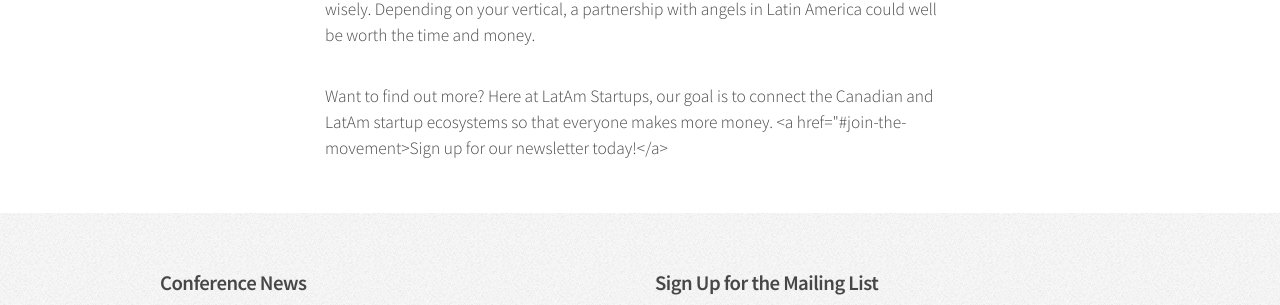
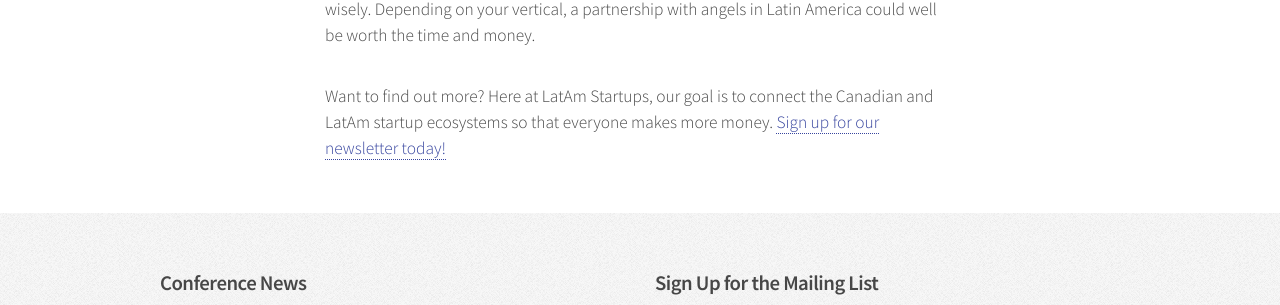
Before and after one commit to LatAmStartups/LatAmStartups.github.io, a Jekyll site: the page built from _posts/2016-01-16-partner-with-angels-in-latin-america.md, in a window 1280 px wide. Shown: the part 628-933 px from the top of the page. Built offline with Jekyll 4.4.1, drawn with Linux system fonts in a browser that asks for light colours.

Commit message:
fixed missing end quote

```diff
--- a/_posts/2016-01-16-partner-with-angels-in-latin-america.md
+++ b/_posts/2016-01-16-partner-with-angels-in-latin-america.md
@@ -13,5 +13,5 @@
 </p>
 <!--more-->
 <p>
-Want to find out more? Here at LatAm Startups, our goal is to connect the Canadian and LatAm startup ecosystems so that everyone makes more money. <a href="#join-the-movement>Sign up for our newsletter today!</a>
+Want to find out more? Here at LatAm Startups, our goal is to connect the Canadian and LatAm startup ecosystems so that everyone makes more money. <a href="#join-the-movement">Sign up for our newsletter today!</a>
 </p>
```
